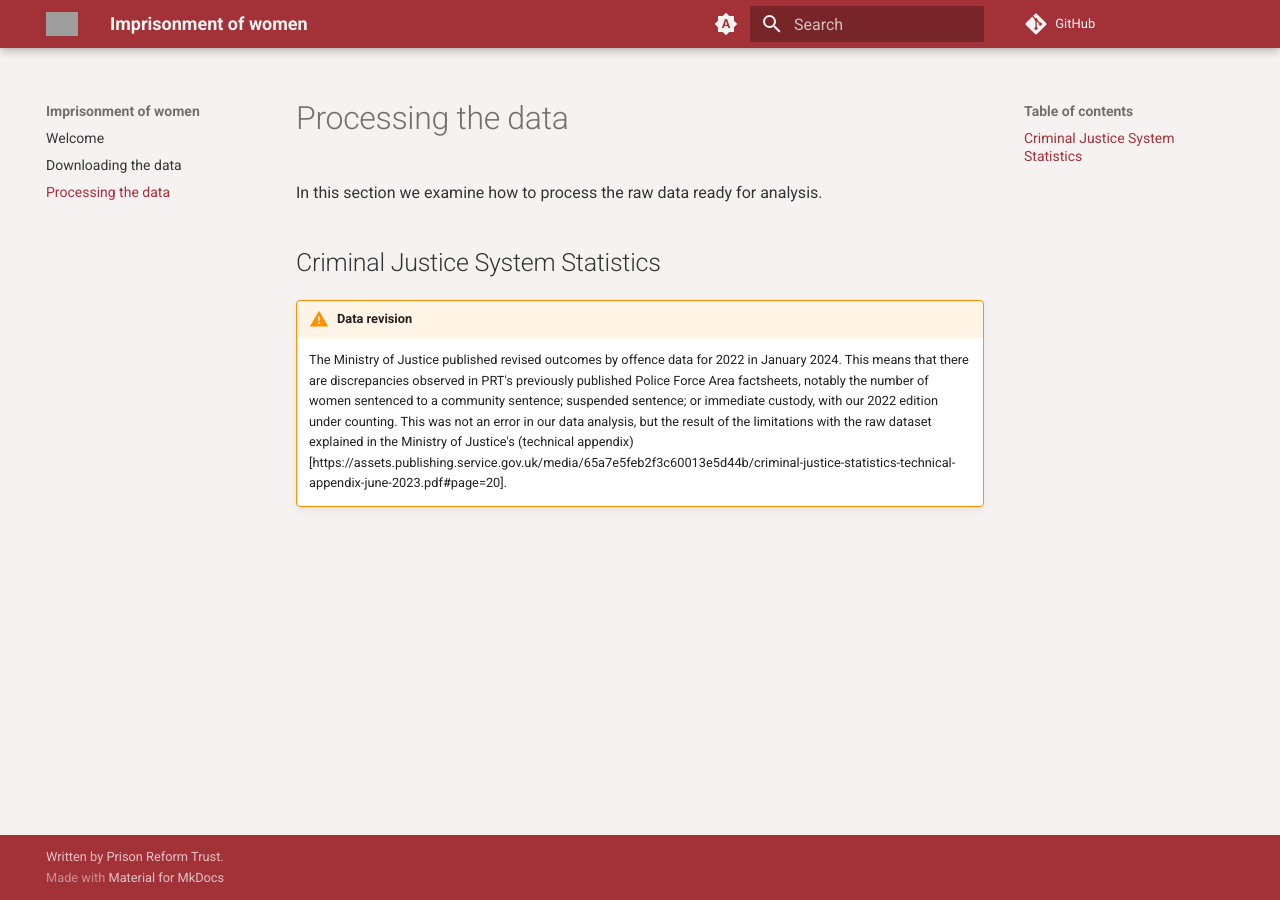
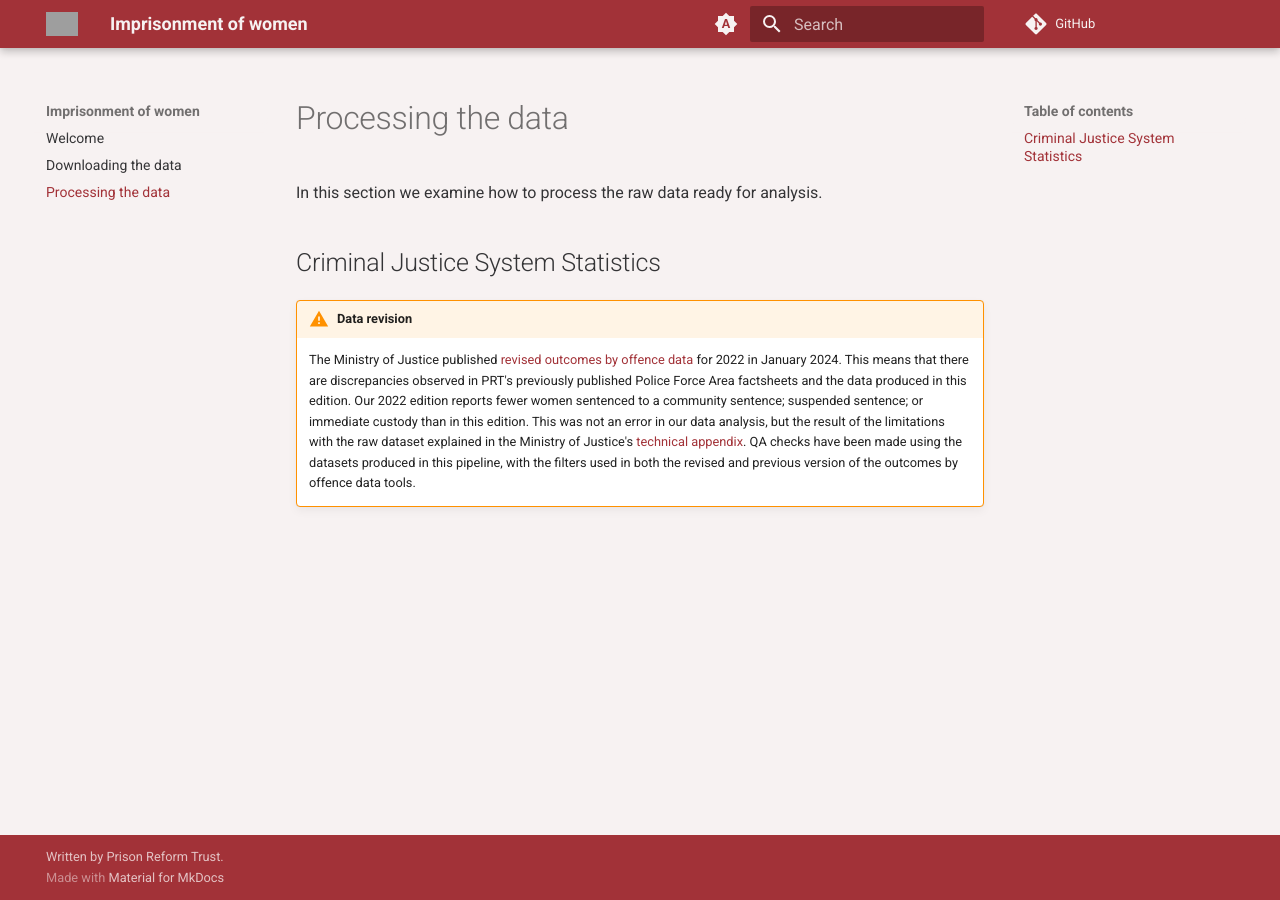
Before and after one commit to Prison-Reform-Trust/womens-imprisonment-PFA, an MkDocs documentation site: the page built from docs/processing-the-data.md, in a window 1280 px wide. Built offline with MkDocs 1.6.1 and Material for MkDocs 9.7.7, drawn with Linux system fonts in a browser that asks for light colours; comment, search, counter and statistics services are not loaded; grey boxes are pictures that could not be loaded.

Commit message:
fix: update links and clarify discrepancies in data revision section

```diff
--- a/docs/processing-the-data.md
+++ b/docs/processing-the-data.md
@@ -4,12 +4,10 @@ In this section we examine how to process the raw data ready for analysis.
 
 ## Criminal Justice System Statistics
 
+
+
 !!! warning "Data revision"
 
-    The Ministry of Justice published revised outcomes by offence data for 2022
+    The Ministry of Justice published [revised outcomes by offence data](https://www.gov.uk/government/statistics/criminal-justice-system-statistics-quarterly-december-2022) for 2022
     in January 2024. This means that there are discrepancies observed in PRT's
-    previously published Police Force Area factsheets, notably the number of women
-    sentenced to a community sentence; suspended sentence; or immediate custody,
-    with our 2022 edition under counting. This was not an error in our data analysis,
-    but the result of the limitations with the raw dataset explained in the Ministry
-    of Justice's (technical appendix)[https://assets.publishing.service.gov.uk/media/65a7e5feb2f3c60013e5d44b/criminal-justice-statistics-technical-appendix-june-2023.pdf#page=20].
+    previously published Police Force Area factsheets and the data produced in this edition. Our 2022 edition reports fewer women sentenced to a community sentence; suspended sentence; or immediate custody than in this edition. This was not an error in our data analysis, but the result of the limitations with the raw dataset explained in the Ministry of Justice's [technical appendix](https://assets.publishing.service.gov.uk/media/65a7e5feb2f3c60013e5d44b/criminal-justice-statistics-technical-appendix-june-2023.pdf#page=20). QA checks have been made using the datasets produced in this pipeline, with the filters used in both the revised and previous version of the outcomes by offence data tools.
```
